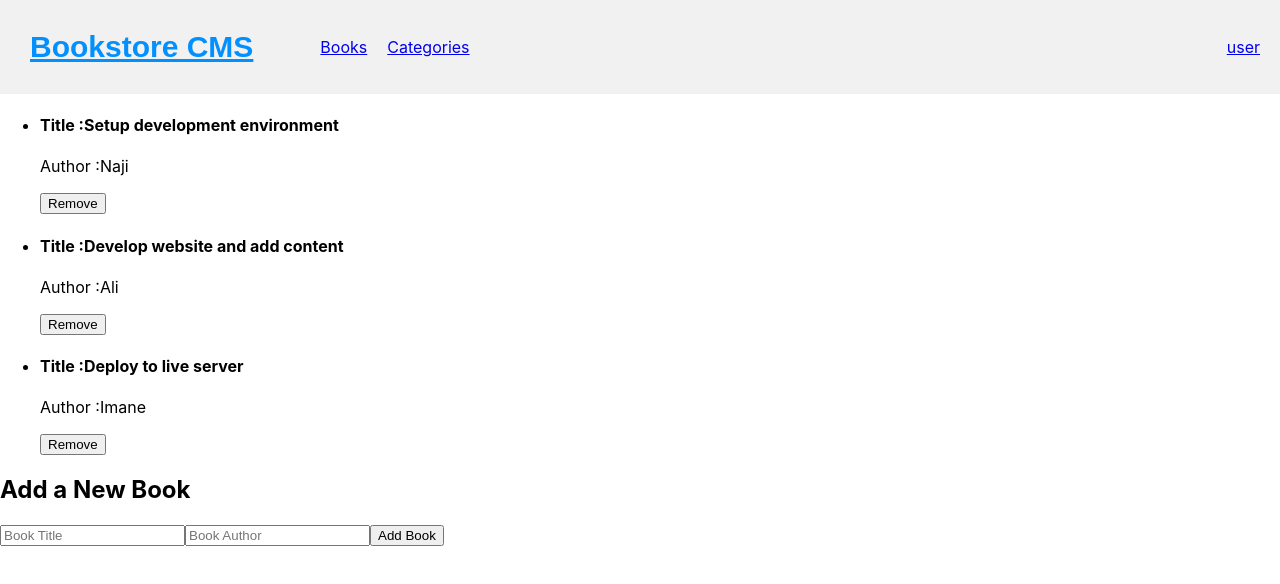
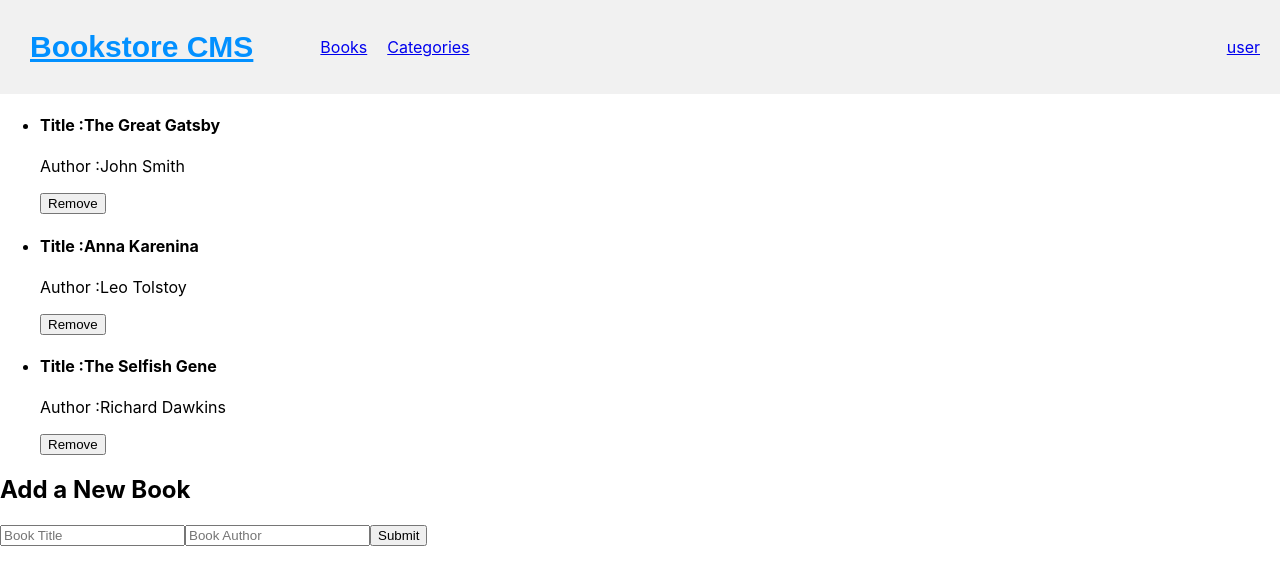
Before and after one commit to naji-97/sec-book-store, a React (Create React App) app: page / in a window 1280 px wide. Shown: the top 584 px of the page. Built offline with nearby package versions, Linux system fonts and the light colour scheme.

Commit message:
create Button component and implement addBook and removeBook function

```diff
--- a/package.json
+++ b/package.json
@@ -14,6 +14,7 @@
     "react-router-dom": "^6.11.1",
     "react-scripts": "5.0.1",
     "redux": "^4.2.1",
+    "uuid": "^9.0.0",
     "web-vitals": "^2.1.4"
   },
   "scripts": {
--- a/src/components/Book.js
+++ b/src/components/Book.js
@@ -1,7 +1,14 @@
 import React from 'react';
 import PropTypes from 'prop-types';
+import { useDispatch } from 'react-redux';
+import Button from './Button';
+import { removeBook } from '../redux/books/booksSlice';
 
 function Book({ id, title, author }) {
+  const dispatch = useDispatch();
+  const handelRemoveBook = () => {
+    dispatch(removeBook(id));
+  };
   return (
     <>
       <div>
@@ -16,7 +23,7 @@ function Book({ id, title, author }) {
               Author :
               {author}
             </p>
-            <button type="button">Remove</button>
+            <Button className="remove-book" type="button" value="Remove" onClick={handelRemoveBook} />
           </li>
 
         </ul>
@@ -26,7 +33,7 @@ function Book({ id, title, author }) {
   );
 }
 Book.propTypes = {
-  id: PropTypes.number.isRequired,
+  id: PropTypes.string.isRequired,
   title: PropTypes.string.isRequired,
   author: PropTypes.string.isRequired,
 };
--- a/src/components/BookList.js
+++ b/src/components/BookList.js
@@ -1,30 +1,21 @@
-import React, { useState } from 'react';
+import React from 'react';
+import { useSelector } from 'react-redux';
 import Book from './Book';
 import Form from './Form';
 
 function BookList() {
-  const [books] = useState([
-    {
-      id: 1,
-      title: 'Setup development environment',
-      author: 'Naji',
-    },
-    {
-      id: 2,
-      title: 'Develop website and add content',
-      author: 'Ali',
-    },
-    {
-      id: 3,
-      title: 'Deploy to live server',
-      author: 'Imane',
-    },
-  ]);
+  const books = useSelector((state) => state.books.books);
 
   return (
     <>
       {books.map((book) => (
-        <Book key={book.id} id={book.id} title={book.title} author={book.author} />
+        <Book
+          key={book.item_id}
+          id={book.item_id}
+          title={book.title}
+          author={book.author}
+
+        />
       ))}
       <Form />
     </>
--- /dev/null
+++ b/src/components/Button.js
@@ -0,0 +1,25 @@
+import PropTypes from 'prop-types';
+import React from 'react';
+
+function Button({
+  type, className, onClick, value,
+}) {
+  return (
+    <button
+      type={type === 'submit' ? 'submit' : 'button'}
+      className={className}
+      onClick={onClick}
+      value={value}
+    >
+      {value}
+    </button>
+  );
+}
+
+Button.propTypes = {
+  type: PropTypes.string.isRequired,
+  className: PropTypes.string.isRequired,
+  onClick: PropTypes.func.isRequired,
+  value: PropTypes.string.isRequired,
+};
+export default Button;
--- a/src/components/Form.jsx
+++ b/src/components/Form.jsx
@@ -1,13 +1,29 @@
-import React from 'react';
+import React, { useState } from 'react';
+import { useDispatch } from 'react-redux';
+import { v4 as uuidv4 } from 'uuid';
+import Button from './Button';
+import { addBook } from '../redux/books/booksSlice';
 
 function Form() {
+  const dispatch = useDispatch();
+  const [title, setTitle] = useState('');
+  const [author, setAuthor] = useState('');
+  const handelSubmit = (e) => {
+    const data = {
+      title,
+      author,
+      id: uuidv4(),
+    };
+    e.preventDefault();
+    dispatch(addBook(data));
+  };
   return (
     <>
       <h2>Add a New Book</h2>
-      <form action="" method="">
-        <input type="text" name="title" id="title" placeholder="Book Title" />
-        <input type="text" name="author" id="author" placeholder="Book Author" />
-        <button type="submit">Add Book</button>
+      <form onSubmit={handelSubmit}>
+        <input type="text" name="title" value={title} onChange={(e) => setTitle(e.target.value)} id="title" placeholder="Book Title" />
+        <input type="text" name="author" value={author} onChange={(e) => setAuthor(e.target.value)} id="author" placeholder="Book Author" />
+        <Button className="add-book" type="submit" value="Submit" />
       </form>
     </>
   );
--- a/src/redux/books/booksSlice.js
+++ b/src/redux/books/booksSlice.js
@@ -1,6 +1,27 @@
 import { createSlice } from '@reduxjs/toolkit';
 
-const initialState = { books: [] };
+const initialState = {
+  books: [
+    {
+      item_id: 'item1',
+      title: 'The Great Gatsby',
+      author: 'John Smith',
+      category: 'Fiction',
+    },
+    {
+      item_id: 'item2',
+      title: 'Anna Karenina',
+      author: 'Leo Tolstoy',
+      category: 'Fiction',
+    },
+    {
+      item_id: 'item3',
+      title: 'The Selfish Gene',
+      author: 'Richard Dawkins',
+      category: 'Nonfiction',
+    },
+  ],
+};
 
 const booksSlice = createSlice({
   name: 'books',
@@ -9,9 +30,10 @@ const booksSlice = createSlice({
     addBook: (state, action) => {
       state.books.push(action.payload);
     },
-  },
-  removeBook: (state, action) => {
-    state.books = state.books.filter((book) => book.id !== action.payloaded);
+    removeBook: (state, action) => ({
+      ...state,
+      books: state.books.filter((book) => book.item_id !== action.payload),
+    }),
   },
 });
 
```
Also changed, not shown: 1 other file (tests, documents, lock files or other folders).
